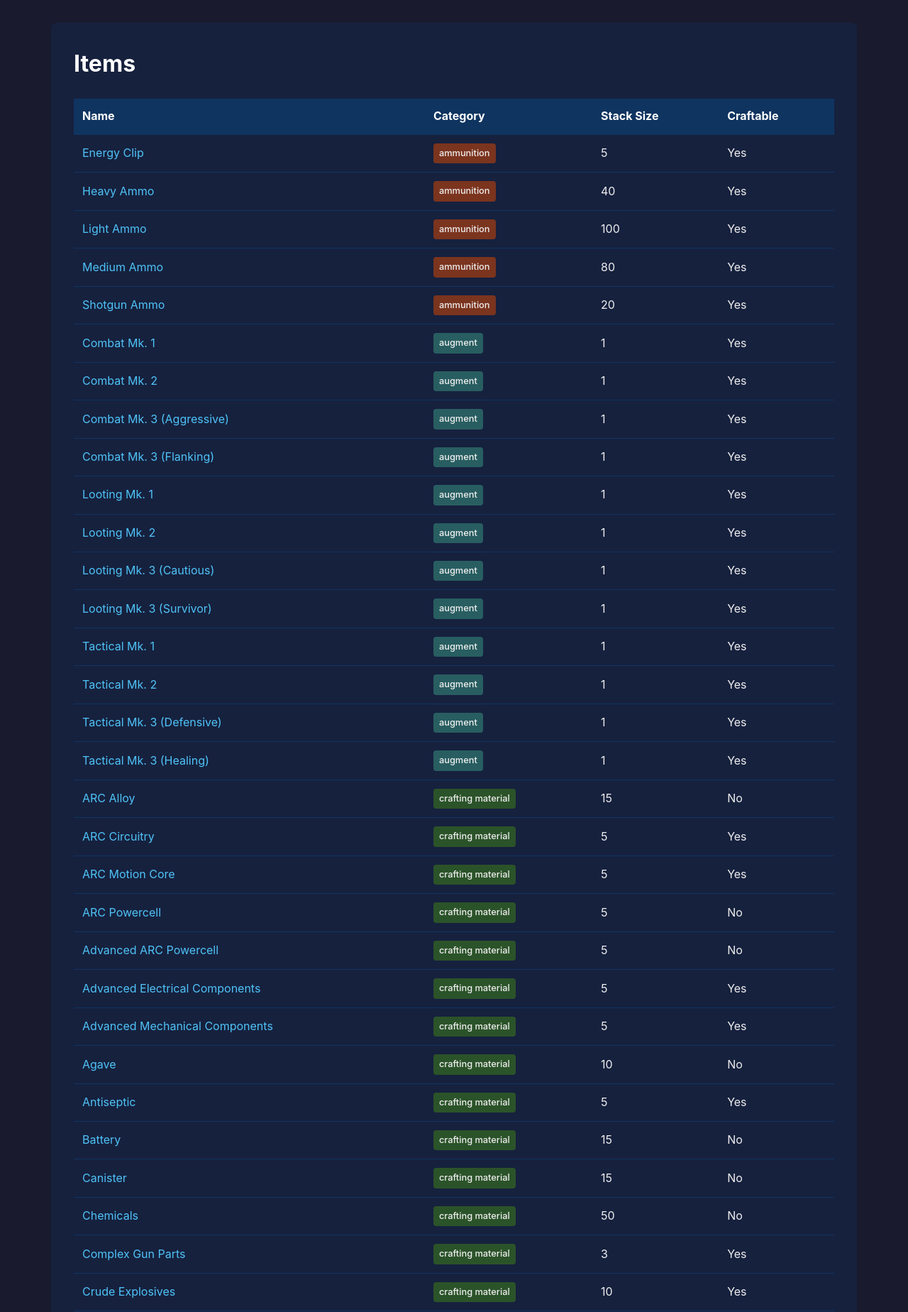
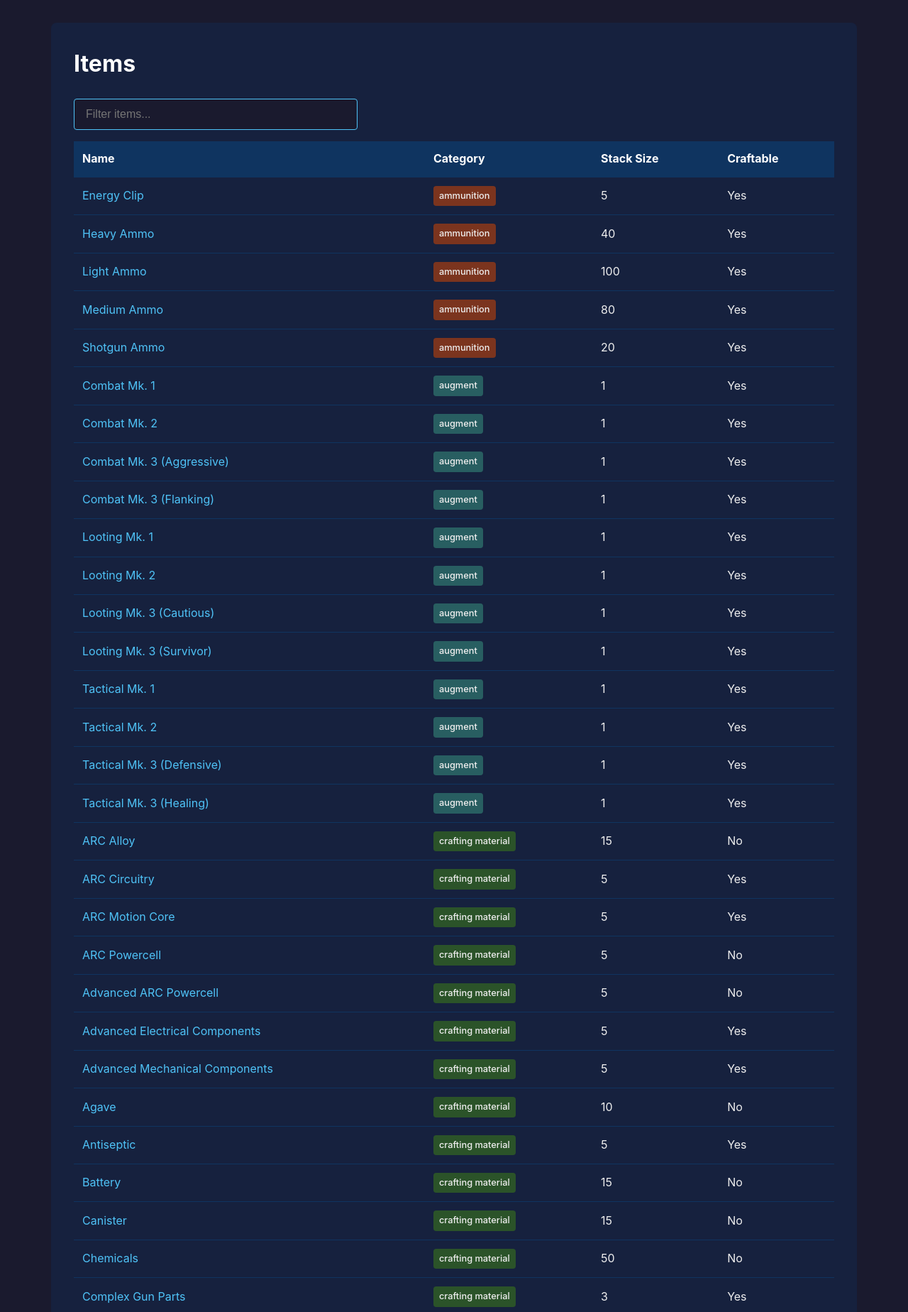
Before and after one commit to jubishop/arclab, a Node server app: page /items in a window 1280 px wide. Shown: the part 72-1920 px from the top of the page at 71% size. Run offline with Node 20, Linux system fonts and the light colour scheme; data comes from the database, SQL or seed files in the repository; both versions use the stored data as it was after the commit; some libraries are stand-ins or nearby versions.

Commit message:
✨ feat(items): add client-side filter functionality to items table
Implement a real-time search filter for the items list that allows users to quickly find items by name. Add a filter input field above the items table with styling, and include JavaScript logic to dynamically hide/show table rows based on filter terms. Support multiple space-separated search terms and add a convenience feature where pressing Enter with a single matching result navigates directly to that item's detail page. Display a "no results" message when the filter matches no items.

```diff
--- a/public/css/style.css
+++ b/public/css/style.css
@@ -348,3 +348,15 @@
   padding-top: 1rem;
   border-top: 1px solid #0f3460;
 }
+
+/* Filter input */
+.filter-container {
+  margin-bottom: 1rem;
+}
+
+#item-filter {
+  width: 100%;
+  max-width: 400px;
+  padding: 0.75rem 1rem;
+  font-size: 1rem;
+}
--- a/views/items/index.ejs
+++ b/views/items/index.ejs
@@ -6,7 +6,10 @@
   <% if (items.length === 0) { %>
     <p class="empty-state">No items yet. <a href="/items/new">Add your first item</a>.</p>
   <% } else { %>
-    <table>
+    <div class="filter-container">
+      <input type="text" id="item-filter" placeholder="Filter items..." autofocus>
+    </div>
+    <table id="items-table">
       <thead>
         <tr>
           <th>Name</th>
@@ -26,6 +29,43 @@
         <% }) %>
       </tbody>
     </table>
+    <p id="no-results" class="empty-state" style="display: none;">No items match your filter.</p>
+
+    <script>
+      const filterInput = document.getElementById('item-filter');
+      const table = document.getElementById('items-table');
+      const rows = table.querySelectorAll('tbody tr');
+      const noResults = document.getElementById('no-results');
+      let visibleRows = [];
+
+      function matchesFilter(text, terms) {
+        return terms.every(term => text.includes(term));
+      }
+
+      function applyFilter() {
+        const terms = filterInput.value.toLowerCase().split(/\s+/).filter(t => t);
+        visibleRows = [];
+
+        rows.forEach(row => {
+          const name = row.cells[0].textContent.toLowerCase();
+          const matches = terms.length === 0 || matchesFilter(name, terms);
+          row.style.display = matches ? '' : 'none';
+          if (matches) visibleRows.push(row);
+        });
+
+        noResults.style.display = visibleRows.length === 0 ? '' : 'none';
+        table.style.display = visibleRows.length === 0 ? 'none' : '';
+      }
+
+      filterInput.addEventListener('input', applyFilter);
+
+      filterInput.addEventListener('keydown', function(e) {
+        if (e.key === 'Enter' && visibleRows.length === 1) {
+          const link = visibleRows[0].querySelector('a');
+          if (link) window.location.href = link.href;
+        }
+      });
+    </script>
   <% } %>
 </div>
 
```
Also changed, not shown: db/arclab.db.
